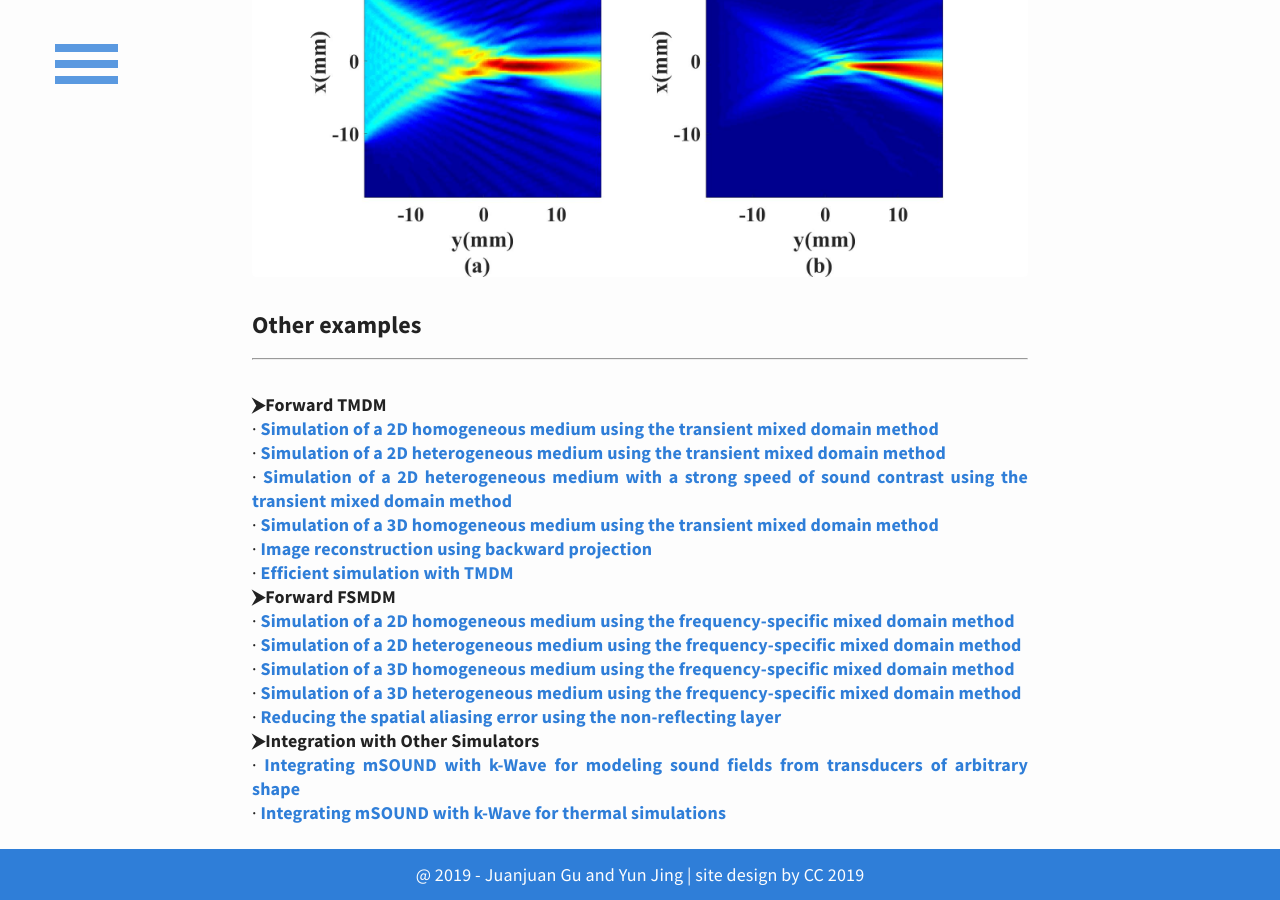
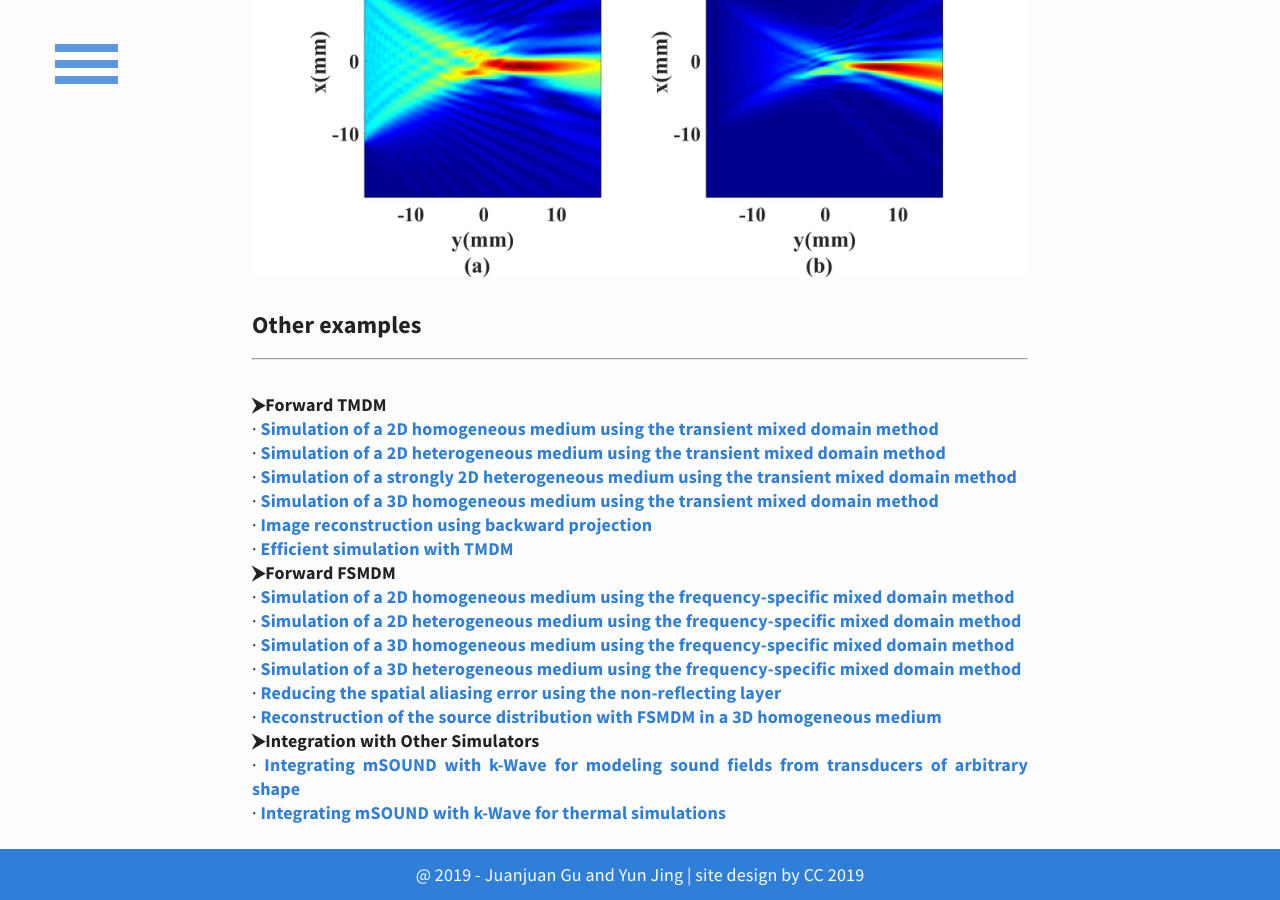
Before and after one commit to m-SOUND/mSOUND, a Jekyll site: the page built from _posts/2019-07-28-FSMDM_2D_heterogeneous.html, in a window 1280 px wide and 900 px high, scrolled down 1462 px. Built offline with Jekyll 4.4.1, drawn with Linux system fonts in a browser that asks for light colours.

Commit message:
Update 2019-07-28-FSMDM_2D_heterogeneous.html

```diff
--- a/_posts/2019-07-28-FSMDM_2D_heterogeneous.html
+++ b/_posts/2019-07-28-FSMDM_2D_heterogeneous.html
@@ -65,12 +65,12 @@ the right one was the second-harmonic pressure.
 <br>&middot;<a href="https://m-sound.github.io/mSOUND/TMDM_2D_heterogeneous">
     Simulation of a 2D heterogeneous medium using the transient mixed domain method</a>
 <br>&middot;<a href="https://m-sound.github.io/mSOUND/TMDM-2D-strong-speed-of-sound-contrast">
-    Simulation of a 2D heterogeneous medium with a strong speed of sound contrast using the transient mixed domain method</a>
+    Simulation of a strongly 2D heterogeneous medium using the transient mixed domain method</a>
 <br>&middot;<a href="https://m-sound.github.io/mSOUND/TMDM_3D_homogeneous">
     Simulation of a 3D homogeneous medium using the transient mixed domain method</a>
 <br>&middot;<a href="https://m-sound.github.io/mSOUND/Backward_TMDM">
     Image reconstruction using backward projection</a>
- <br>&middot;<a href="https://m-sound.github.io/mSOUND/TMDM_2D_animation">
+<br>&middot;<a href="https://m-sound.github.io/mSOUND/TMDM_2D_animation">
     Efficient simulation with TMDM</a>
 
 <br><h7 style='font-weight:bold;'>&#11166;Forward FSMDM</h7>
@@ -84,6 +84,8 @@ the right one was the second-harmonic pressure.
     Simulation of a 3D heterogeneous medium using the frequency-specific mixed domain method</a>
  <br>&middot;<a href="https://m-sound.github.io/mSOUND/2D_absorption">
     Reducing the spatial aliasing error using the non-reflecting layer</a>
+  <br>&middot;<a href="https://m-sound.github.io/mSOUND/FSMDM_3D_multi_sources">
+    Reconstruction of the source distribution with FSMDM in a 3D homogeneous medium</a>
 
 
  <br><h7 style='font-weight:bold;'>&#11166;Integration with Other Simulators</h7>
```
